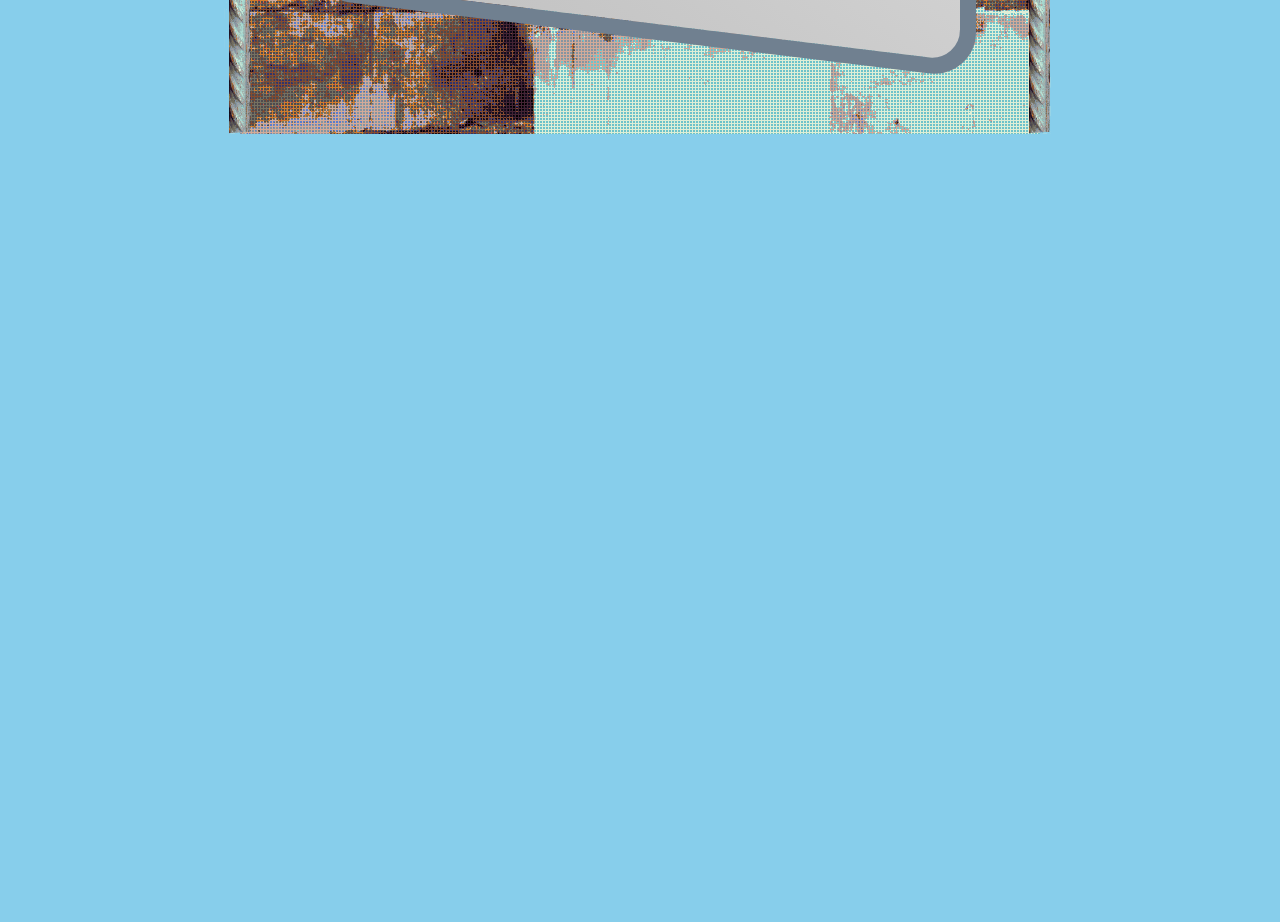
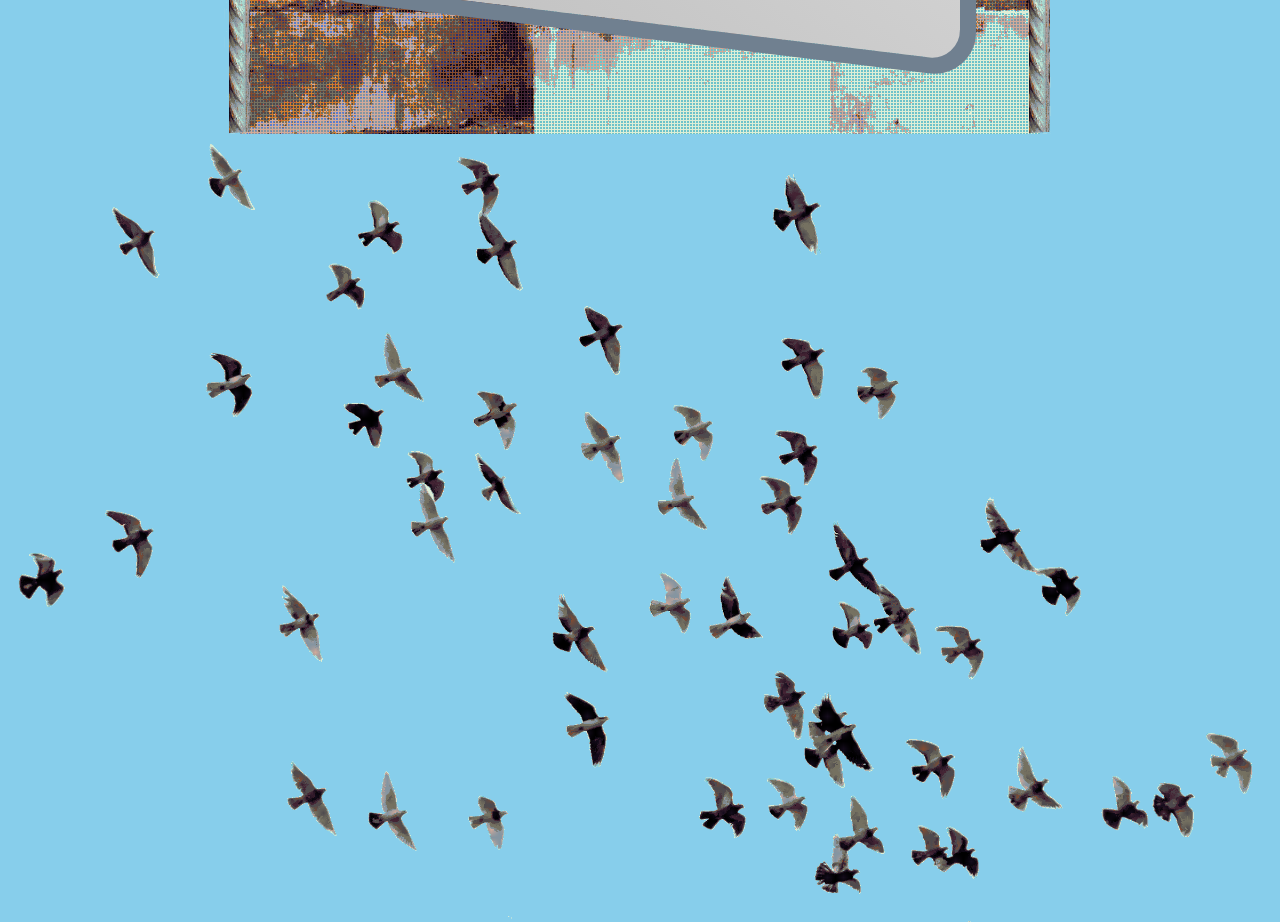
Before and after one commit to Milk-Cool/homepage3b, a React (Vite) app: page / in a window 1280 px wide. Shown: the part 1900-2822 px from the top of the page. Before the commit the page ends 2034 px from the top, so only its background shows below. Built offline with nearby package versions, Linux system fonts and the light colour scheme.

Commit message:
added birds decoration

```diff
--- a/src/components/App.tsx
+++ b/src/components/App.tsx
@@ -39,6 +39,7 @@ export default function App() {
                     <p>Lorem ipsum dolor sit amet. I am going insane.</p>
                 </ConstructionObject>
             </ConstructionFloor>
+            <Decoration src="/birds.png" w={100} style={{ position: "absolute", left: 0, zIndex: -1 }} />
         </Construction>
     </>;
 }
--- a/src/components/Decoration.tsx
+++ b/src/components/Decoration.tsx
@@ -1,5 +1,5 @@
 import { CSSProperties } from "react";
 
-export default function Decoration({ src, w, h, style, className }: { src: string, w?: number, h?: number, style?: CSSProperties, className?: string }) {
-    return <img className={"decoration " + (className || "")} style={{ ...(w ? { width: `${w}vw` } : {}), ...(h ? { height: `${h}vh` } : {}), ...(style || {}) }} src={src} />;
+export default function Decoration({ src, w, h, style, className, id }: { src: string, w?: number, h?: number, style?: CSSProperties, className?: string, id?: string }) {
+    return <img id={id} className={"decoration " + (className || "")} style={{ ...(w ? { width: `${w}vw` } : {}), ...(h ? { height: `${h}vh` } : {}), ...(style || {}) }} src={src} />;
 }
--- a/style.css
+++ b/style.css
@@ -10,6 +10,7 @@
 body {
     margin: 0;
     background: skyblue;
+    overflow-x: hidden;
 }
 .decoration {
     pointer-events: none;
```
Also changed, not shown: public/birds.png (added), 1 other file (tests, documents, lock files or other folders).
